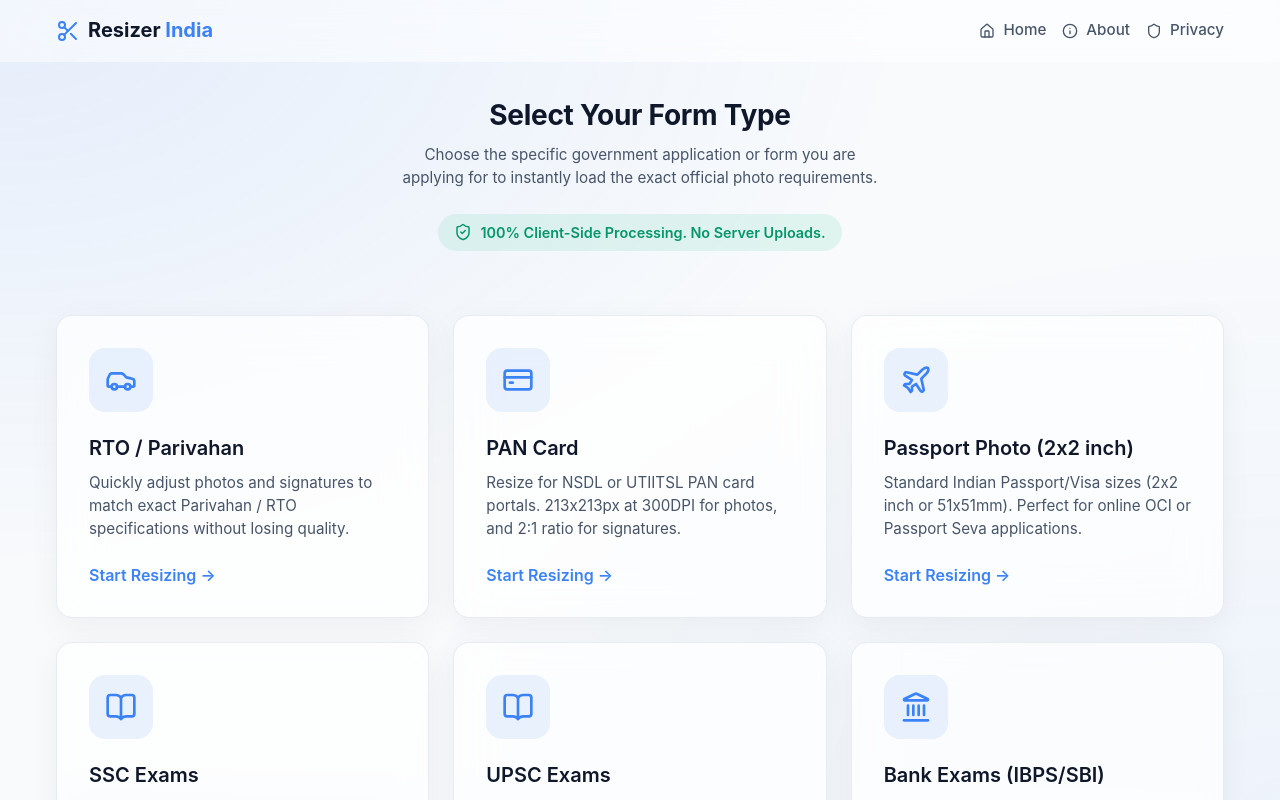
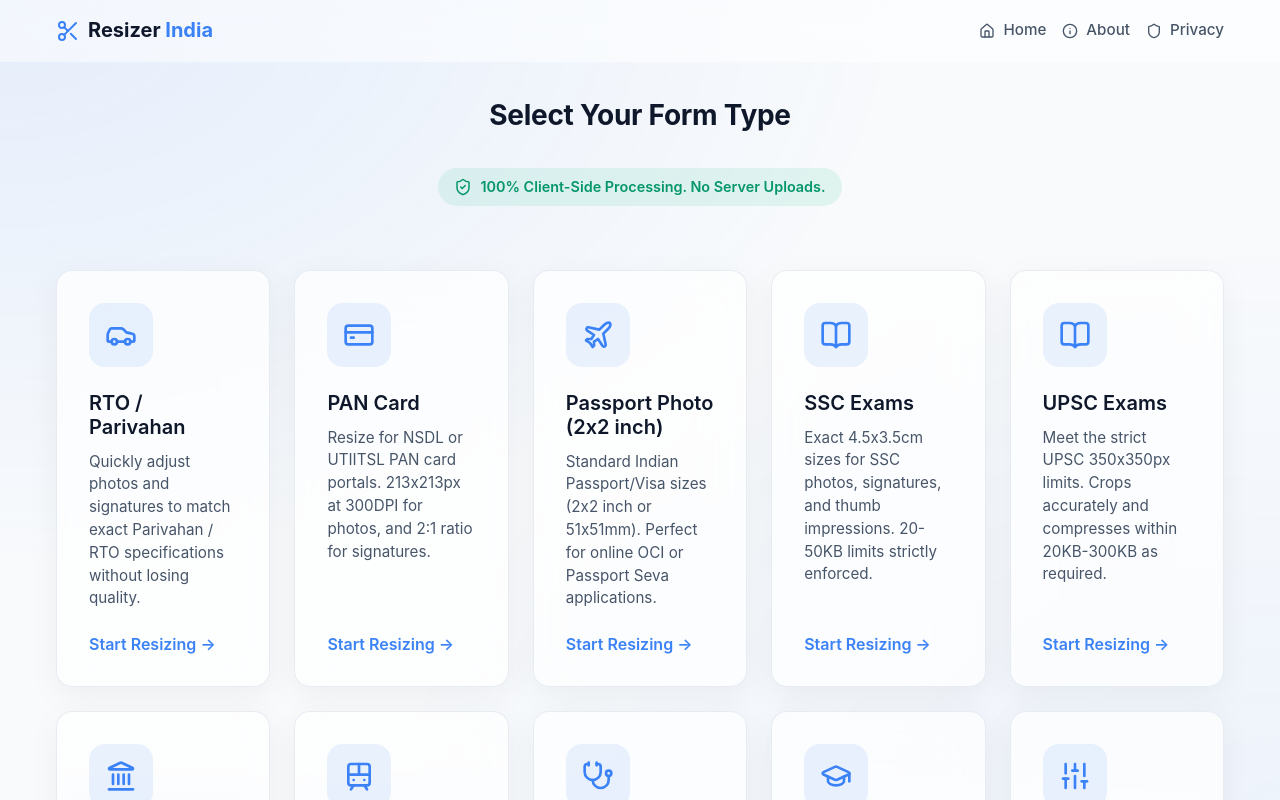
Before and after one commit to TechyNisarg/resizer-india, a React (Vite) app: page / in a window 1280 px wide. Shown: the top 800 px of the page. Built offline with nearby package versions, Linux system fonts and the light colour scheme; a web font is replaced by a local one.

Commit message:
style: change grid to 5 columns on desktop and remove subtitle

```diff
--- a/src/components/LandingPage.tsx
+++ b/src/components/LandingPage.tsx
@@ -22,7 +22,6 @@
     <div className="landing-page">
       <div className="landing-hero">
         <h1 className="landing-title">Select Your Form Type</h1>
-        <p className="landing-subtitle">Choose the specific government application or form you are applying for to instantly load the exact official photo requirements.</p>
         <div style={{ marginTop: '1.5rem', display: 'inline-flex', alignItems: 'center', gap: '0.5rem', background: 'rgba(16, 185, 129, 0.1)', color: '#059669', padding: '0.5rem 1rem', borderRadius: '99px', fontSize: '0.9rem', fontWeight: 600 }}>
           <ShieldCheck size={18} />
           <span>100% Client-Side Processing. No Server Uploads.</span>
--- a/src/index.css
+++ b/src/index.css
@@ -360,7 +360,7 @@
 
 @media (min-width: 1024px) {
   .category-grid {
-    grid-template-columns: repeat(3, 1fr);
+    grid-template-columns: repeat(5, 1fr);
   }
 }
 
```
